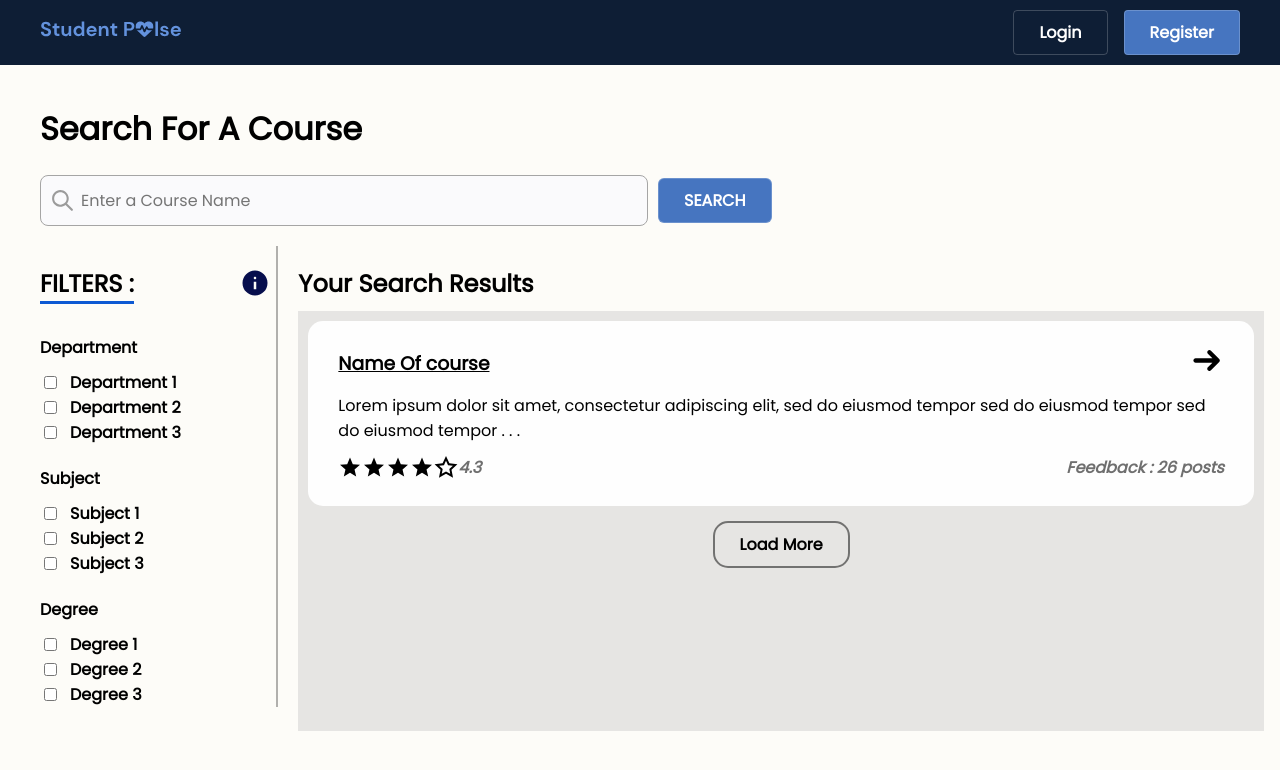
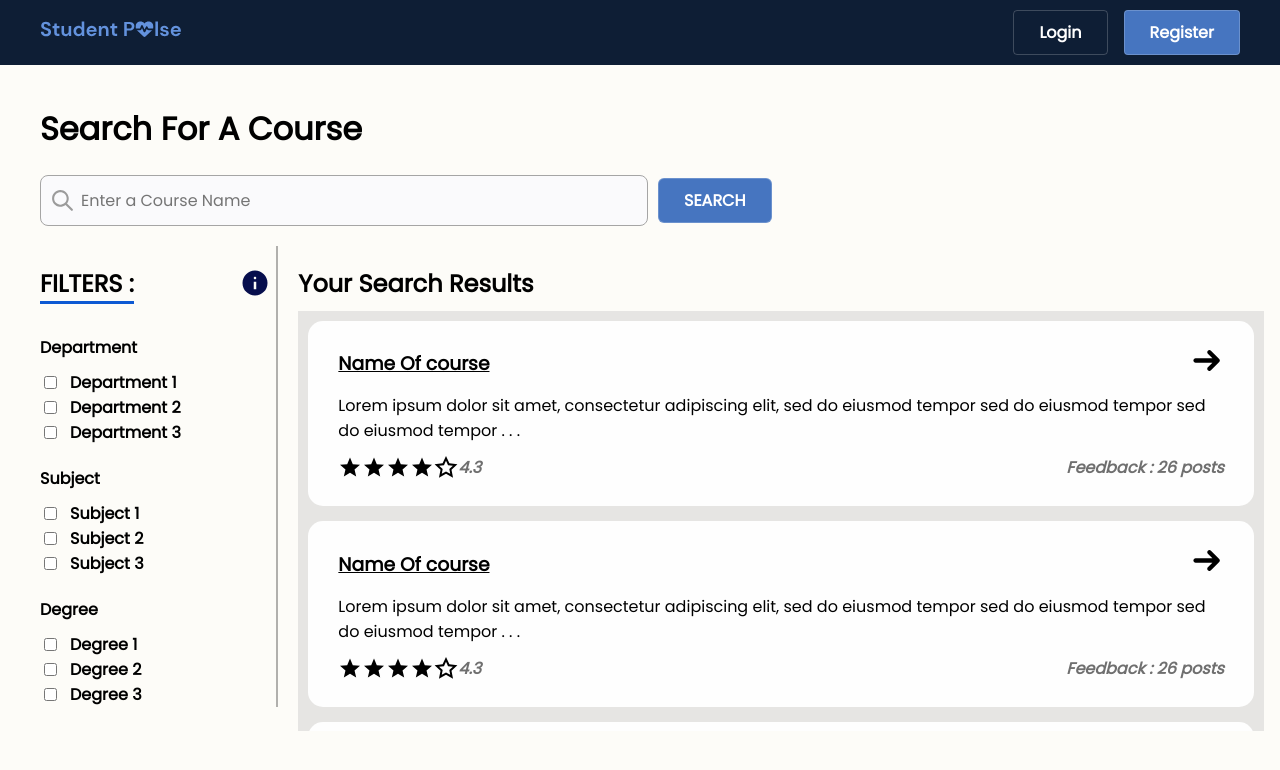
Before and after one commit to NolanAHinshaw/CS4350-Group-10, a React (Create React App) app in the folder studentpulse-ui/: page /search-courses in a window 1280 px wide. Shown: the top 770 px of the page. Built offline with nearby package versions, Linux system fonts and the light colour scheme.

Commit message:
Loaded up new placeholders for displaying at demo

```diff
--- a/studentpulse-ui/src/Pages/Course Search Page/CourseSearchPage.jsx
+++ b/studentpulse-ui/src/Pages/Course Search Page/CourseSearchPage.jsx
@@ -66,6 +66,34 @@ function CourseSearchPage(){
                             courseId = {123}
                             numOfFeedback = {26}
                             />
+                            <IndividualCourseDetail
+                            courseName='Name Of course'
+                            description='Lorem ipsum dolor sit amet, consectetur adipiscing elit, sed do eiusmod tempor sed do eiusmod tempor sed do eiusmod tempor . . .'
+                            rating={4.3}
+                            courseId = {123}
+                            numOfFeedback = {26}
+                            />
+                            <IndividualCourseDetail
+                            courseName='Name Of course'
+                            description='Lorem ipsum dolor sit amet, consectetur adipiscing elit, sed do eiusmod tempor sed do eiusmod tempor sed do eiusmod tempor . . .'
+                            rating={4.3}
+                            courseId = {123}
+                            numOfFeedback = {26}
+                            />
+                            <IndividualCourseDetail
+                            courseName='Name Of course'
+                            description='Lorem ipsum dolor sit amet, consectetur adipiscing elit, sed do eiusmod tempor sed do eiusmod tempor sed do eiusmod tempor . . .'
+                            rating={4.3}
+                            courseId = {123}
+                            numOfFeedback = {26}
+                            />
+                            <IndividualCourseDetail
+                            courseName='Name Of course'
+                            description='Lorem ipsum dolor sit amet, consectetur adipiscing elit, sed do eiusmod tempor sed do eiusmod tempor sed do eiusmod tempor . . .'
+                            rating={4.3}
+                            courseId = {123}
+                            numOfFeedback = {26}
+                            />
                             <button>Load More</button>
                         </>
                         }
--- a/studentpulse-ui/src/Pages/IndividualCoursePage/IndividualCoursePage.jsx
+++ b/studentpulse-ui/src/Pages/IndividualCoursePage/IndividualCoursePage.jsx
@@ -100,6 +100,11 @@ function IndividualCoursePage(){
                     <div className={styles['course-feedback-content']}>
                         {/**TO DO: REMOVE THE FEEDBACK DETAIL AND REPLACE WITH HANDLER FUNCTION FOR DISPLAYING FEEDBACK RESULTS */}
                         <FeedbackDetail />
+                        <FeedbackDetail />
+                        <FeedbackDetail />
+                        <FeedbackDetail />
+                        <FeedbackDetail />
+                        <FeedbackDetail />
                         <button className={styles['feedback-load-button']}>Read More</button>
                     </div>
                 }
```
